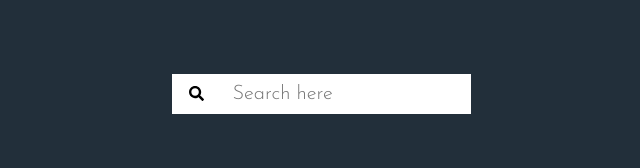
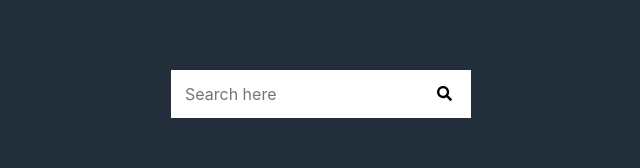
Before and after one commit to panditaditi07/search-input-field, a React (Create React App) app: page / in a window 1280 px wide. Shown: the part 126-294 px from the top of the page, without its empty margins (319-959 px from the left). Built offline with nearby package versions, Linux system fonts and the light colour scheme.

Commit message:
added default className
checked for undefined object and displayed the result in console

```diff
--- a/src/App.css
+++ /dev/null
@@ -1,46 +0,0 @@
-* {
-  background-color: linear-gradient(
-    to bottom right,
-    #274b74 0%,
-    #8233c5 50%,
-    #e963fd 100%
-  );
-}
-.App {
-  text-align: center;
-}
-
-.App-logo {
-  height: 40vmin;
-  pointer-events: none;
-}
-
-@media (prefers-reduced-motion: no-preference) {
-  .App-logo {
-    animation: App-logo-spin infinite 20s linear;
-  }
-}
-
-.App-header {
-  background-color: #282c34;
-  min-height: 100vh;
-  display: flex;
-  flex-direction: column;
-  align-items: center;
-  justify-content: center;
-  font-size: calc(10px + 2vmin);
-  color: white;
-}
-
-.App-link {
-  color: #61dafb;
-}
-
-@keyframes App-logo-spin {
-  from {
-    transform: rotate(0deg);
-  }
-  to {
-    transform: rotate(360deg);
-  }
-}
--- a/src/App.js
+++ b/src/App.js
@@ -1,28 +1,33 @@
 import { Component } from "react";
-import "./App.css";
+import "./App.scss";
 import { searchData } from "./data/searchData";
 // import searchData from "./data/jsonData.json";
 // import SearchBar from "./components/SearchBar";
 import SearchBox from "./components/searchBox";
+// import NamesContainer from "./components/namesContainer";
 
 class App extends Component {
   state = {
     searchData: "",
   };
-
+  getResult = (result) => {
+    console.log(result);
+  };
   /**
-   * Use serachBar component to get the SearchInput
+   * Use searchBar component to get the SearchInput
    */
   render() {
-    console.log(searchData);
     return (
       <>
         <div className="App">
           <SearchBox
             data={searchData}
             placeholder="Search here"
-            iconDirection="left"
+            iconPosition="right"
+            className="searchInput"
             searchkey="name"
+            searchkeys={["name", "description"]}
+            result={this.getResult}
             onChange={(value) => {
               console.log("res", value);
             }}
--- /dev/null
+++ b/src/App.scss
@@ -0,0 +1,22 @@
+* {
+  background-color: linear-gradient(
+    to bottom right,
+    #274b74 0%,
+    #8233c5 50%,
+    #e963fd 100%
+  );
+}
+.App {
+  width: 300px;
+  height: 40px;
+  display: flex;
+  flex-direction: row;
+  justify-content: center;
+  align-items: center;
+  margin: 200px auto;
+}
+.searchInput {
+  border: 2px solid white;
+  background-color: white;
+  color: black;
+}
--- a/src/components/namesContainer.jsx
+++ b/src/components/namesContainer.jsx
@@ -5,7 +5,12 @@ class NamesContainer extends Component {
     return (
       <div>
         {this.props.names.map((val) => {
-          return <p key={val.id}>{val.name}</p>;
+          return (
+            <>
+              <p key={val.id}>{val.name}</p>
+              <p>{val.description}</p>
+            </>
+          );
         })}
       </div>
     );
--- a/src/components/searchBox.jsx
+++ b/src/components/searchBox.jsx
@@ -3,78 +3,90 @@ import { faSearch } from "@fortawesome/free-solid-svg-icons";
 import { FontAwesomeIcon } from "@fortawesome/react-fontawesome";
 import styles from "./searchBox.module.scss";
 import propTypes from "prop-types";
-import NamesContainer from "../components/namesContainer";
 
 class SearchBox extends Component {
   state = {
     searchField: "",
   };
 
+  // searchKey = () => {
+  //   const resultData = this.props.data.filter((val) => {
+  //     return val[this.props.searchkey]
+  //       .toLowerCase()
+  //       .includes(this.state.searchField.toLowerCase());
+  //   });
+  //   this.props.result(resultData);
+  // };
   handleChange = (event) => {
     this.setState({ searchField: event.target.value });
     this.props.onChange(this.state.searchField);
+    this.searchKey();
   };
 
   // searchKey = () => {
-  //   return this.props.data.filter((val) =>
-  //     val[this.props.searchkey]
-  //       .toLowerCase()
-  //       .includes(this.state.searchField.toLowerCase())
-  //   );
+  //   if (this.props.searchkey === "undefined") {
+  //     return "";
+  //   } else {
+  //     const resultData = this.props.data.filter((val) =>
+  //       val[this.props.searchkey]
+  //         .toLowerCase()
+  //         .includes(this.state.searchField.toLowerCase())
+  //     );
+  //     this.props.result(resultData);
+  //   }
   // };
 
   searchKey = () => {
     if (this.props.searchkey === "undefined") {
-      return this.props.data.filter((val) =>
-        val[this.props.searchkey]
-          .toLowerCase()
-          .includes(this.state.searchField.toLowerCase())
-      );
+      return "";
     }
-    return this.props.data.filter((val) =>
-      val[this.props.searchkey]
-        .toLowerCase()
-        .includes(this.state.searchField.toLowerCase())
-    );
+    const resultData = this.props.data.filter((val) => {
+      const keys = Object.keys(val);
+      return this.props.searchkeys.some((searchkey) => {
+        return keys.includes(searchkey)
+          ? val[searchkey].includes(this.state.searchField)
+          : false;
+      });
+    });
+    this.props.result(resultData);
   };
 
   render() {
-    console.log(this.props);
     /**
      * this will render the searchBar component
      */
 
-    let { className, iconDirection } = this.props;
+    let { className, iconPosition } = this.props;
+
     return (
       <>
         <div
           className={`${styles["container"]} ${
-            styles[this.props.iconDirection]
-          } ${className ? className : styles["container"]} ${iconDirection}`}
+            styles[this.props.iconPosition]
+          } ${className ? className : styles["defaultInput"]} ${iconPosition}`}
         >
           <input
             type="text"
             className={styles["search-field"]}
             placeholder={this.props.placeholder}
-            searchkey={this.props.searchkey}
             onChange={this.handleChange}
           />
+
           <button type="submit" className={styles["button"]}>
             <FontAwesomeIcon icon={faSearch} className={styles["icon"]} />
           </button>
         </div>
-
-        <NamesContainer names={this.searchKey()} />
+        <div>{/* <NamesContainer names={this.searchKey()} /> */}</div>
       </>
     );
   }
 }
 SearchBox.propTypes = {
   dataList: propTypes.array,
-  searchkey: propTypes.string.isRequired,
+  searchkeys: propTypes.arrayOf(propTypes.string),
   className: propTypes.string,
   placeholder: propTypes.string,
-  iconDirection: propTypes.oneOf(["left", "right"]),
+  iconPosition: propTypes.oneOf(["left", "right"]),
 };
 
 export default SearchBox;
--- a/src/components/searchBox.module.scss
+++ b/src/components/searchBox.module.scss
@@ -2,18 +2,30 @@
   box-sizing: border-box;
 }
 
-$font: "Josefin Sans", sans-serif;
 $height: 40px;
 $width: 250px;
 $textColor: black;
-$textBackground: white;
+$Background: white;
 
 .container {
   display: flex;
-  flex-wrap: wrap;
   justify-content: center;
   align-items: center;
-  margin: 200px auto;
+  .button {
+    background: white;
+    cursor: pointer;
+    border: 2px solid white;
+    transition: all 0.3s ease;
+    outline: none;
+  }
+  .button:hover {
+    background: black;
+    color: white;
+  }
+  .icon {
+    margin: 9px;
+    font-size: 15px;
+  }
 }
 
 .left {
@@ -23,38 +35,34 @@ $textBackground: white;
   flex-direction: row;
 }
 
+.defaultInput {
+  background-color: white;
+  border: 1px solid black;
+}
+
+.search-field {
+  all: inherit;
+  height: 100%;
+  width: 100%;
+  outline: none;
+  font-size: inherit;
+  padding: 10px;
+  border-radius: unset;
+  text-align: initial;
+  background-color: white;
   .button {
     background: white;
     cursor: pointer;
     border: 2px solid white;
     transition: all 0.3s ease;
+    outline: none;
   }
   .button:hover {
     background: black;
     color: white;
   }
-.icon {
-  margin: 9px;
-  font-size: 15px;
 }
 
-.search-field {
-  width: $width;
-  font-size: 20px;
-  height: $height;
-  color: $textColor;
-  font-family: $font;
-  border: 2px solid white;
-  background-color: $textBackground;
-  padding: 10px;
-}
-
-input[type="text"]:focus {
-  outline: none;
-}
-button[type="submit"]:focus {
-  outline: none;
-}
 @media (max-width: 450px) {
   .container {
     width: 400px;
@@ -184,3 +192,14 @@ button[type="submit"]:focus {
     width: 6px;
   }
 }
+
+// .search-field {
+//   width: 250px;
+//   font-size: 20px;
+//   height: 40px;
+//   color: $textColor;
+//   font-family: $font;
+//   border: 2px solid white;
+//   background-color: $Background;
+//   padding: 10px;
+// }
--- a/src/data/searchData.js
+++ b/src/data/searchData.js
@@ -1,21 +1,44 @@
 export const searchData = [
   {
     id: "1",
-    name: "",
+    name: "Aditi",
+    description: "Some description",
   },
   {
     id: "2",
-    name: "",
+    name: "Abhay",
+    description: "Some description",
   },
   {
     id: "3",
-    name: "",
+    name: "Clive",
+    description: "Some description",
   },
   {
     id: "4",
-    name: "",
+    name: "Talib",
+    description: "Some description",
   },
 ];
+
+// export const searchData = [
+//   {
+//     id: "1",
+//     name: "Aditi",
+//   },
+//   {
+//     id: "2",
+//     name: "Abhay",
+//   },
+//   {
+//     id: "3",
+//     name: "Clive",
+//   },
+//   {
+//     id: "4",
+//     name: "Talib",
+//   },
+// ];
 
 // export const searchData = [
 //   {
```
Lines whose indentation alone changed are shown as unchanged.
